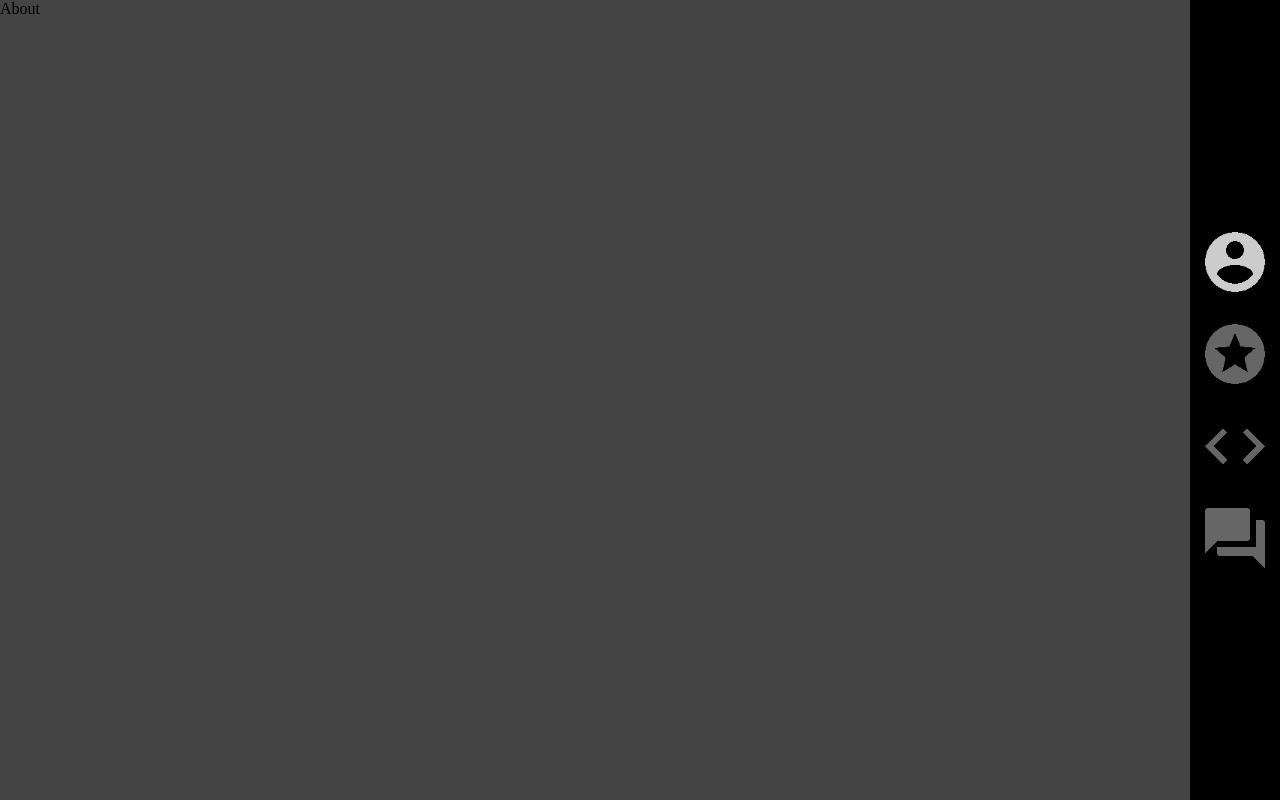
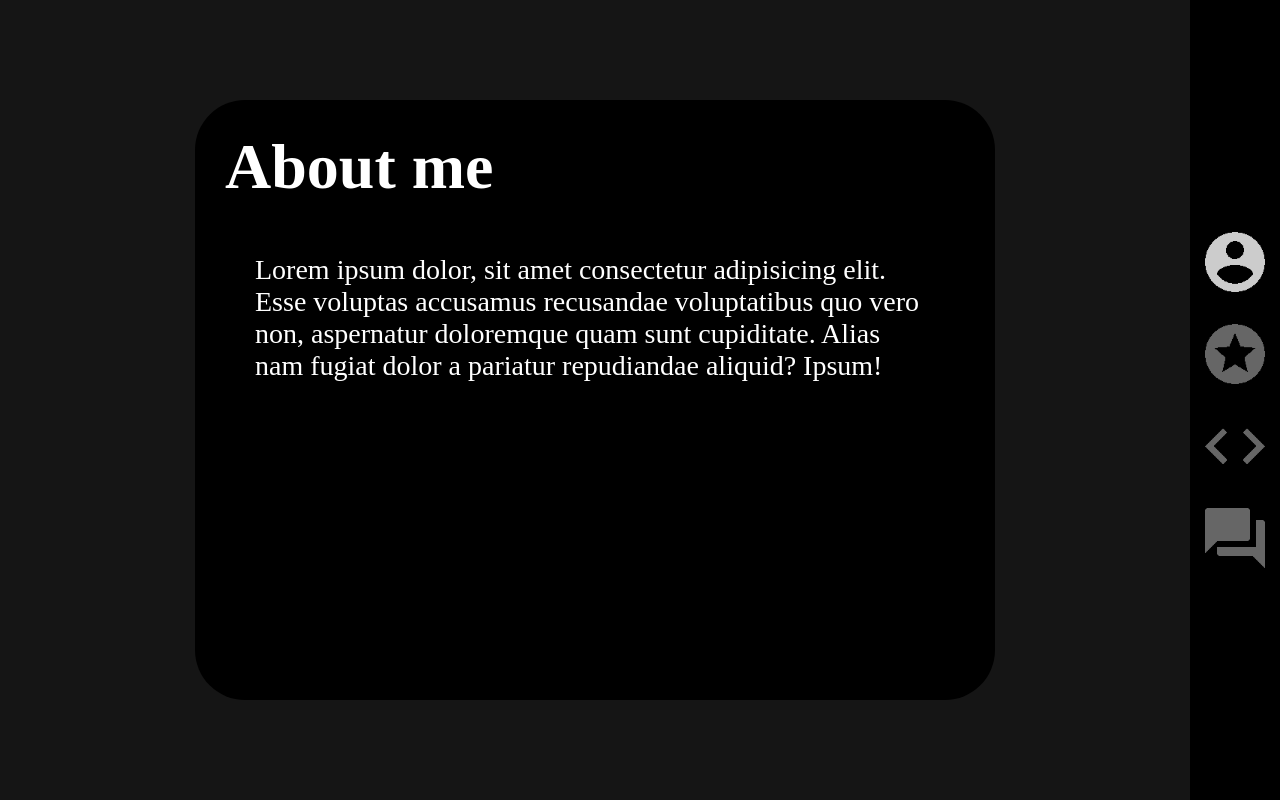
Before and after one commit to AdamSallai/portfolio, a React (Create React App) app: page / in a window 1280 px wide. Built offline with nearby package versions, Linux system fonts and the light colour scheme.

Commit message:
add data of projects and pass it in props to Project component

```diff
--- a/src/components/about/About.tsx
+++ b/src/components/about/About.tsx
@@ -2,8 +2,9 @@ import React from 'react'
 
 const About = () => {
   return (
-    <div>
-      About
+    <div className="about">
+      <h1>About me</h1>
+      <p>Lorem ipsum dolor, sit amet consectetur adipisicing elit. Esse voluptas accusamus recusandae voluptatibus quo vero non, aspernatur doloremque quam sunt cupiditate. Alias nam fugiat dolor a pariatur repudiandae aliquid? Ipsum!</p>
     </div>
   )
 }
--- /dev/null
+++ b/src/components/project/Data.tsx
@@ -0,0 +1,36 @@
+export interface ProjectBlueprint {
+  id: number,
+  title: string,
+  description: string,
+  github: Array<string>,
+  technologies: Array<string>,
+  pictureURL: string
+}
+
+
+export const dataOfProjects: Array<ProjectBlueprint> = [
+  {
+    id: 1,
+    title: "Nigel",
+    description: "An application for planning your own garden",
+    github: ["https://github.com/eni-kliszki/Nigel-Frontend","https://github.com/eni-kliszki/Nigel-Backend"],
+    technologies: ["JavaScript","React","Redux","Java","Spring Boot"],
+    pictureURL: ""
+  },
+  {
+    id: 2,
+    title: "FunStudy",
+    description: "A website that helps learning english words, with a simple word guessing game, and a memory game",
+    github: ["https://github.com/AdamSallai/FunStudy","https://github.com/Kattkovacs/fun-study-backend"],
+    technologies: ["JavaScript","React","Java","Spring Boot"],
+    pictureURL: ""
+  },
+  {
+    id: 3,
+    title: "Portfolio",
+    description: "A website I made to introduce myself and make my projects available to anyone",
+    github: ["https://github.com/AdamSallai/portfolio"],
+    technologies: ["React","TypeScript","Sass"],
+    pictureURL: ""
+  }
+]
--- /dev/null
+++ b/src/components/project/Project.tsx
@@ -0,0 +1,11 @@
+import React from 'react';
+import { ProjectBlueprint } from "./Data";
+
+const Project: React.FunctionComponent<{data: ProjectBlueprint}> = ({data}) => {
+  return (
+    <div>
+    </div>
+  )
+}
+
+export default Project
--- a/src/components/project/Projects.tsx
+++ b/src/components/project/Projects.tsx
@@ -1,9 +1,12 @@
-import React from 'react'
+import React from 'react';
+import { dataOfProjects, ProjectBlueprint } from "./Data";
+import Project from './Project';
 
 const Projects = () => {
+
   return (
     <div>
-      Projects
+      {dataOfProjects.map((data: ProjectBlueprint) => <Project data={data}/>)}
     </div>
   )
 }
--- a/src/style/App.scss
+++ b/src/style/App.scss
@@ -1,4 +1,4 @@
-@import "./_variables", "./navbar";
+@import "./_variables", "./navbar", "./about";
 
 
 * {
@@ -6,7 +6,18 @@
   margin: 0px;
 }
 
+body {
+  background-color: #151515;
+}
 
-body {
-  background-color: #444444;
+
+.App {
+  display: flex;
+  width: 100vw;
+  height: 100vh;
 }
+
+.content {
+  flex: 1;
+  order: 1;
+}
--- /dev/null
+++ b/src/style/_about.scss
@@ -0,0 +1,24 @@
+@function get-vw($target) {
+  $vw-context: (1300 * 0.01) * 1px;
+  @return ($target / $vw-context) * 1vw;
+}
+
+.about {
+  position: relative;
+  background-color: black;
+  border-radius: 50px;
+  max-width: 800px;
+  min-height: 600px;
+  top: 50%;
+  left: 50%;
+  transform: translate(-50%, -50%);
+  color: white;
+  h1 {
+    font-size: 64px;
+    padding: 30px;
+  }
+  p {
+    font-size: 28px;
+    padding: 20px 60px;
+  }
+}
--- a/src/style/_navbar.scss
+++ b/src/style/_navbar.scss
@@ -1,8 +1,9 @@
 .navbar {
-  position: absolute;
-  right: 0px;
+  flex: 0 0 90px;
+  position: relative;
+  right: 0;
   display: flex;
-  width: 90px;
+  order: 2;
   flex-direction: column;
   align-items: center;
   background-color: black;
```
